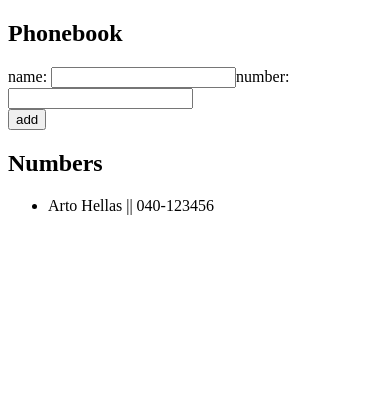
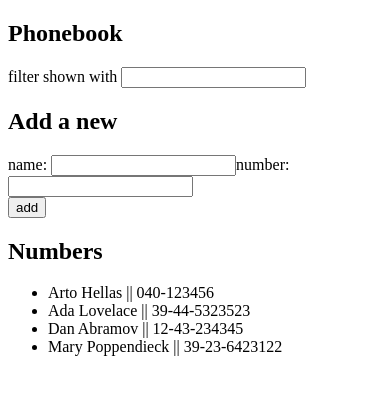
Before and after one commit to AdriaCParra/React-forms-app, a React (Vite) app: page / in a window 390 px wide. Shown: the top 394 px of the page. Built offline with nearby package versions, Linux system fonts and the light colour scheme.

Commit message:
Add search functionality to phonebook

```diff
--- a/src/App.jsx
+++ b/src/App.jsx
@@ -3,10 +3,15 @@
 
 const App = () => {
   const [persons, setPersons] = useState([
-    { name: "Arto Hellas", number: "040-123456" },
+    { name: "Arto Hellas", number: "040-123456", id: 1 },
+    { name: "Ada Lovelace", number: "39-44-5323523", id: 2 },
+    { name: "Dan Abramov", number: "12-43-234345", id: 3 },
+    { name: "Mary Poppendieck", number: "39-23-6423122", id: 4 },
   ]);
+  const [filteredPersons, setFilteredPersons] = useState([]);
   const [newName, setNewName] = useState("");
   const [newNumber, setNewNumber] = useState("");
+  const [search, setSearch] = useState("");
 
   const handleNameChange = (event) => {
     setNewName(event.target.value);
@@ -14,6 +19,19 @@
 
   const handleNumberChange = (event) => {
     setNewNumber(event.target.value);
+  };
+
+  const handleNameSearch = (event) => {
+    const searchValue = event.target.value;
+    setSearch(searchValue);
+
+    const filteredPersons = persons.filter((person) =>
+      person.name.includes(search)
+    );
+
+    setFilteredPersons(filteredPersons);
+
+    if (search === "") setFilteredPersons([]);
   };
 
   const handleSubmit = (event) => {
@@ -24,9 +42,13 @@
     else setPersons([...persons, { name: newName, number: newNumber }]);
   };
 
+  const personsToShow = filteredPersons.length > 0 ? filteredPersons : persons;
+
   return (
     <div>
       <h2>Phonebook</h2>
+      filter shown with <input value={search} onChange={handleNameSearch} />
+      <h2>Add a new</h2>
       <form onSubmit={handleSubmit}>
         <div>
           name: <input value={newName} onChange={handleNameChange} />
@@ -38,7 +60,7 @@
       </form>
       <h2>Numbers</h2>
       <ul>
-        {persons.map((person) => (
+        {personsToShow.map((person) => (
           <li key={person.name}>{`${person.name} || ${person.number}`}</li>
         ))}
       </ul>
```
